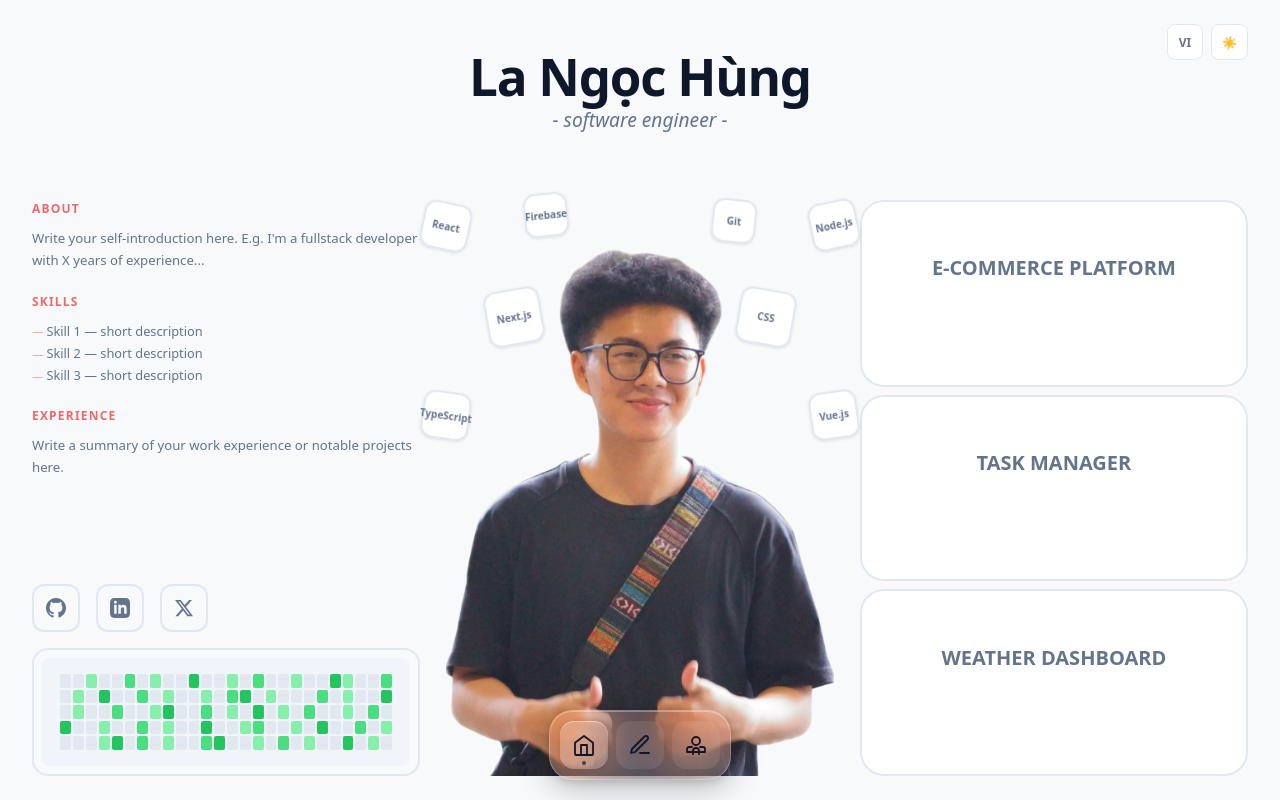
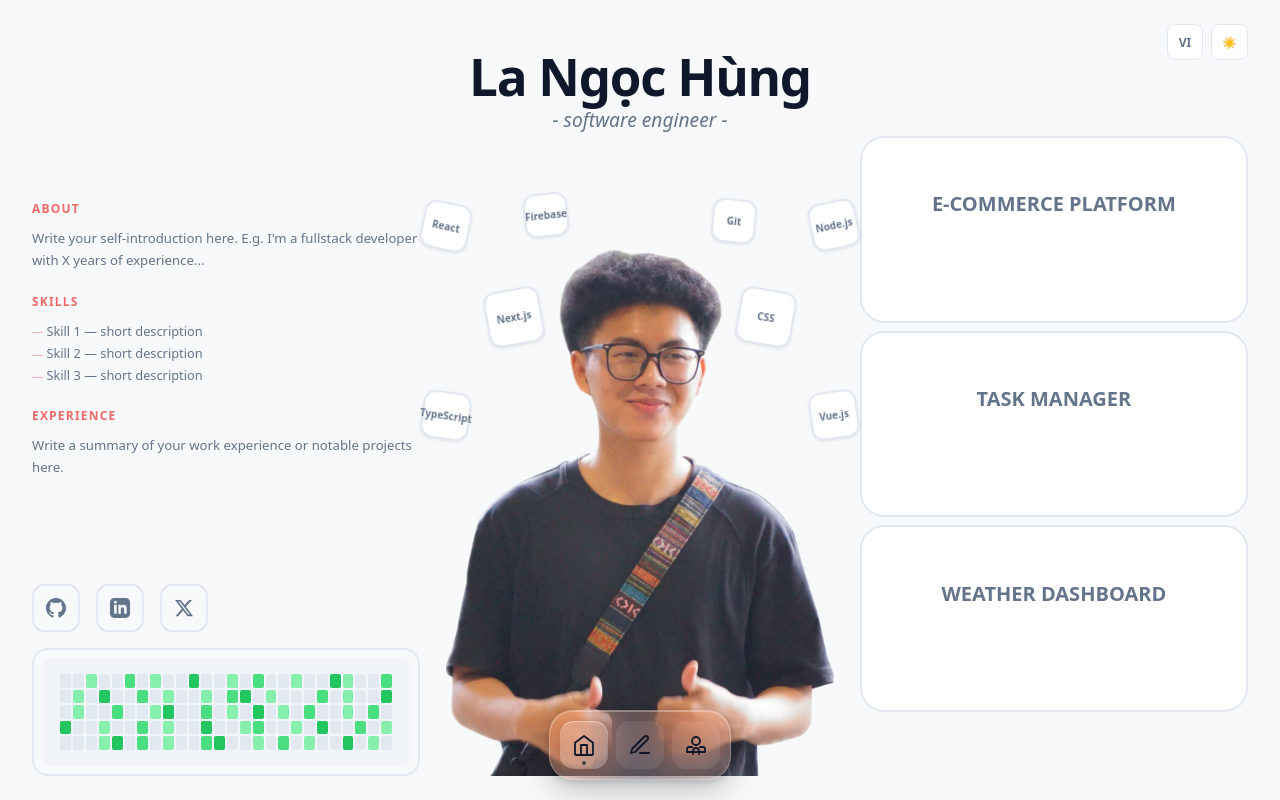
Before and after one commit to langochungdev/portfolio-nextjs, a Next.js app: page /en in a window 1280 px wide. Built offline with nearby package versions, Linux system fonts and the light colour scheme.

Commit message:
fix: adjust rightColumn positioning for improved layout

```diff
--- a/app/style/home/page.module.css
+++ b/app/style/home/page.module.css
@@ -84,4 +84,6 @@
     justify-content: center;
     min-height: 0;
     overflow: hidden;
+    position: relative;
+    top: -4rem;
 }
```
